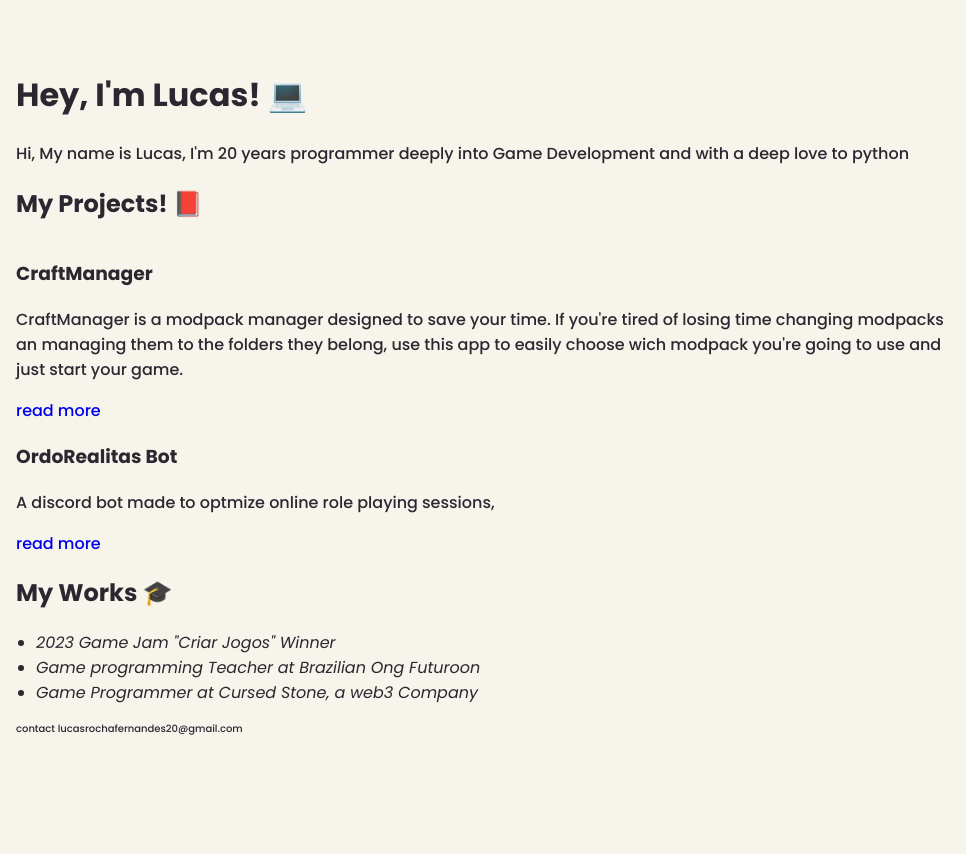
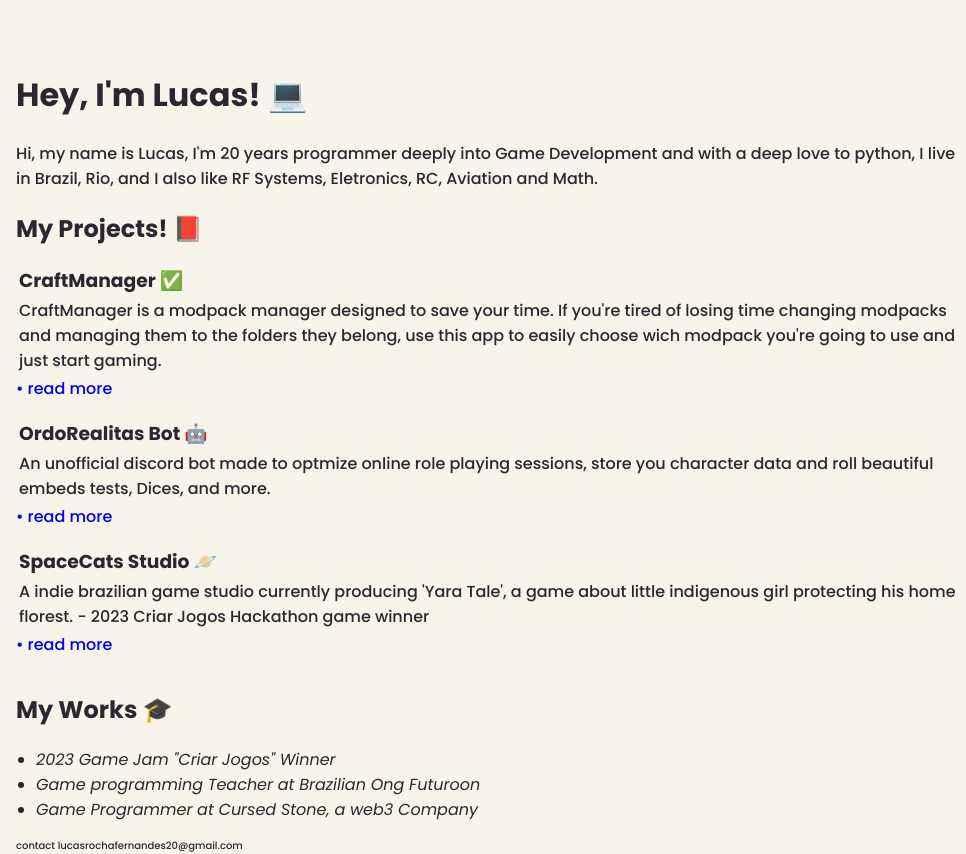
Before and after one commit to LucasRFernandes/luxca.xyz, a plain HTML site: page index.html in a window 1280 px wide. Shown: the full height of the page, 314-1280 px from the left. Before the commit the page ends 800 px from the top, so only its background shows below. Drawn offline with Linux system fonts and the light colour scheme.

Commit message:
acaba por faaaaaavoooooooooor

```diff
--- a/assets/stylesheet.css
+++ b/assets/stylesheet.css
@@ -92,14 +92,17 @@ a{
 
 
 .project-card{
-    display: flex;
+    padding-bottom: 15px;
+
 }
 
 
 
 
 
-
+.cardText{
+    margin: 3px;
+}
 
 
 footer{
--- a/index.html
+++ b/index.html
@@ -61,7 +61,8 @@
                 <div class="my-projects">
                     <h1 class="title">Hey, I'm Lucas!  💻 </h1>
                         <p>
-                            Hi, My name is Lucas, I'm 20 years programmer deeply into Game Development and with a deep love to python
+                            Hi, my name is Lucas, I'm 20 years programmer deeply into Game Development and with a deep love to python,
+                            I live in Brazil, Rio, and I also like RF Systems, Eletronics, RC, Aviation and Math.
                         </p>
 
                     <h2 class="title">My Projects! 📕</h2>
@@ -69,20 +70,34 @@
 
                         <div class="project-card">
                             <div class="project-text">
-                                <h3>CraftManager</h3>
-                                <p> CraftManager is a modpack manager designed to save your time. If you're tired of losing time changing modpacks an managing them to the folders they belong, use this app to easily choose wich modpack you're going to use and just start your game.</p>
-                                <a href="https://github.com/notluxca/CraftManager">read more</a>
+                                <h3 class="cardText">CraftManager ✅</h3>
+                                <p class="cardText"> CraftManager is a modpack manager designed to save your time. If you're tired of losing time changing
+                                    modpacks and managing them to the folders they belong, use this app to easily choose wich modpack you're
+                                    going to use and just start gaming.</p>
+                                <a href="https://github.com/notluxca/CraftManager" >• read more</a>
                             </div>
                         </div>
 
 
                         <div class="project-card">
                             <div class="project-text">
-                                <h3>OrdoRealitas Bot</h3>
-                                <p> A discord bot made to optmize online role playing sessions, </p>
-                                <a href="https://github.com/notluxca/CraftManager">read more</a>
+                                <h3 class="cardText">OrdoRealitas Bot 🤖</h3>
+                                <p class="cardText"> An unofficial discord bot made to optmize online role playing sessions,
+                                     store you character data and roll beautiful embeds tests, Dices, and more.</p>
+                                <a href="https://github.com/notluxca/OrdoRealitasBot">• read more</a>
                             </div>
                         </div>
+
+                        <div class="project-card">
+                            <div class="project-text">
+                                <h3 class="cardText">SpaceCats Studio 🪐</h3>
+                                <p class="cardText">A indie brazilian game studio currently producing 'Yara Tale', a game
+                                     about little indigenous girl protecting his home florest. - 2023 Criar Jogos Hackathon game winner </p>
+                                <a href="https://www.instagram.com/spacecats.studio/">• read more</a>
+                            </div>
+                        </div>
+
+
 
                     </div>
                 </div>
@@ -99,6 +114,7 @@
                             <article>
                                 <li>Game Programmer at Cursed Stone, a web3 Company</li>
                             </article>
+
                         </ul>
                 </div>
                 <footer>contact lucasrochafernandes20@gmail.com</footer>
```
